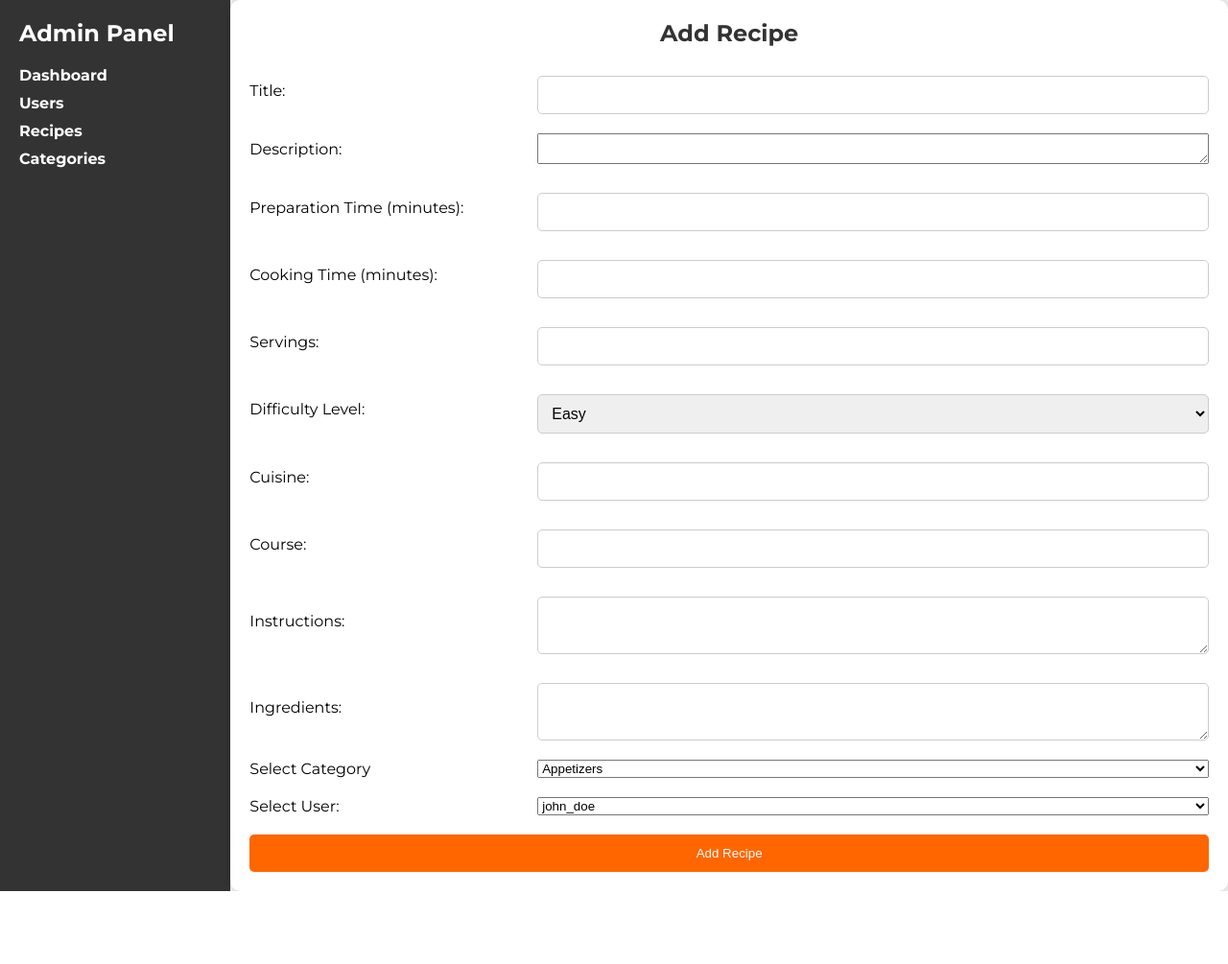
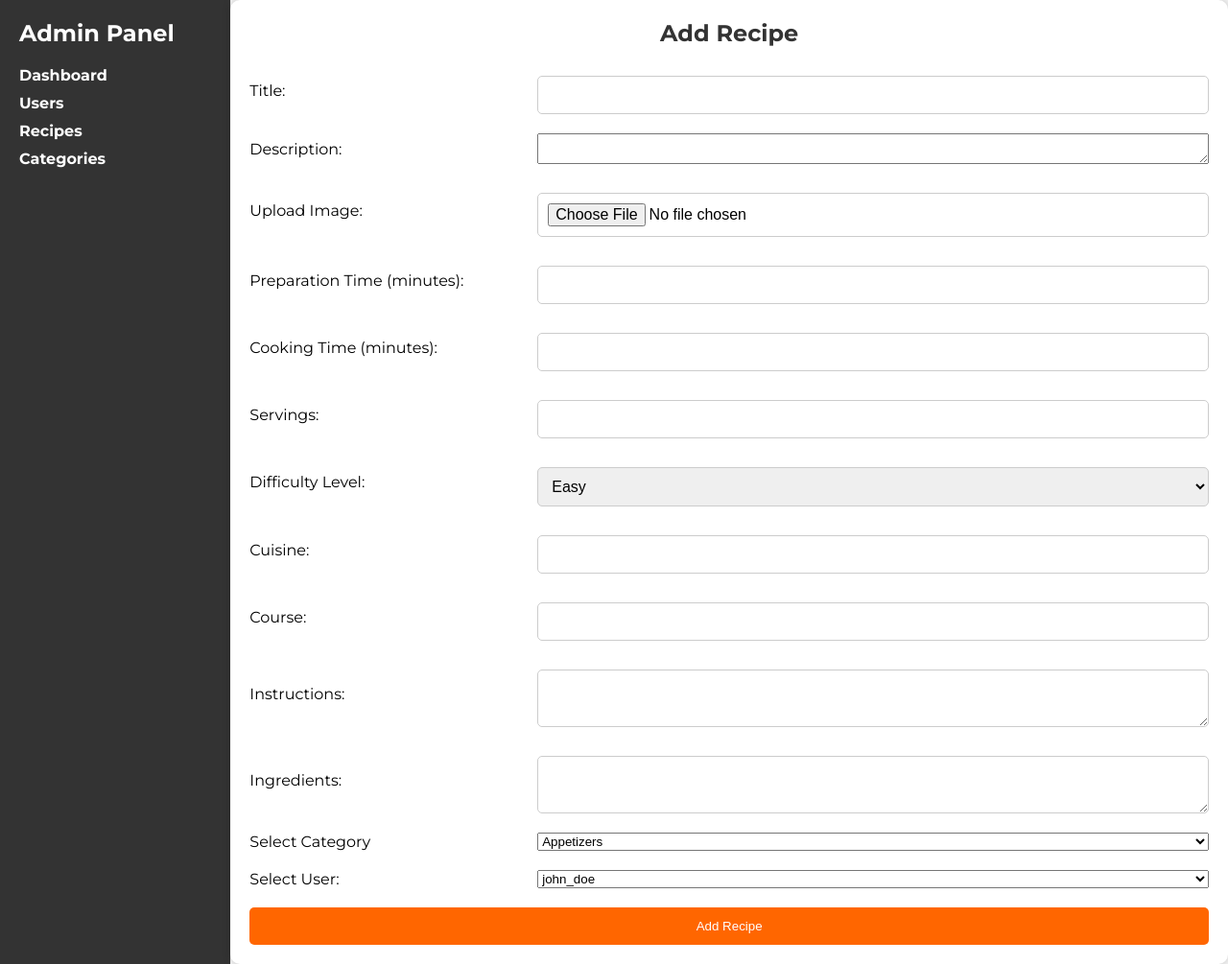
Before and after one commit to tejus07/php-cms, a PHP site: page /admin/edit_recipe.php in a window 1280 px wide. Shown: the whole page at 96% size. Before the commit the page ends 929 px from the top, so only its background shows below. Run offline with PHP 8.4, Linux system fonts and the light colour scheme; a user stored in the database is signed in; data comes from the database, SQL or seed files in the repository; some libraries are stand-ins or nearby versions.

Commit message:
Image update issue fixed

```diff
--- a/admin/edit_recipe.php
+++ b/admin/edit_recipe.php
@@ -1,7 +1,9 @@
 <?php
 include_once '../shared/database.php';
+include_once 'shared/image_handler.php';
 
 $database = new Database();
+$imageHandler = new ImageHandler();
 
 $pdo = $database->getConnection();
 
@@ -47,15 +49,19 @@
 
 if ($_SERVER['REQUEST_METHOD'] === 'POST') {
 
-    // $imageFileName = $_FILES['uploadFile']['name'];
-    // $imageTempName = $_FILES['uploadFile']['tmp_name'];
-    // $folder = "../uploads/images/".$imageFileName;
-    // move_uploaded_file($imageTempName, $folder);
+    $image_url = $data['image_url'];
+
+    if (!empty($_FILES['uploadFile'])) {
+
+        $returned_value = $imageHandler->upload_image($_FILES['uploadFile']);
+        if($returned_value) {
+            $image_url = $returned_value;
+        }
+    }
 
     $recipe_id = $_GET['id'];
     $title = $_POST['title'];
     $description = $_POST['description-hidden'];
-    // $image_url = $folder;
     $preparation_time = $_POST['preparation_time'];
     $cooking_time = $_POST['cooking_time'];
     $servings = $_POST['servings'];
@@ -80,13 +86,14 @@
         instructions = :instructions,
         ingredients = :ingredients,
         category_id = :category_id,
-        user_id = :user_id
+        user_id = :user_id,
+        image_url = :image_url
         WHERE recipe_id = :recipe_id";
 
     $stmt = $pdo->prepare($sql);
     $stmt->bindParam(':title', $title);
     $stmt->bindParam(':description', $description);
-    // $stmt->bindParam(':image_url', $image_url);
+    $stmt->bindParam(':image_url', $image_url);
     $stmt->bindParam(':preparation_time', $preparation_time);
     $stmt->bindParam(':cooking_time', $cooking_time);
     $stmt->bindParam(':servings', $servings);
@@ -143,7 +150,7 @@
 
     <div class="add-recipe-container">
         <h2 class="add-recipe-title">Add Recipe</h2>
-        <form class="recipe-form" action="edit_recipe.php?id=<?php echo $data['recipe_id']?>" method="post">
+        <form class="recipe-form" action="edit_recipe.php?id=<?php echo $data['recipe_id']?>" method="post" enctype="multipart/form-data">
         <div class="form-group">
             <label for="title">Title:</label>
             <input type="text" id="title" name="title" class="form-input" value="<?php echo $data['title']?>" required>
@@ -157,9 +164,30 @@
         <div class="form-group">
             <label for="image_url">Uploaded Image:</label>
             <span class="image-container"><img src="../<?php echo $data['image_url']?>" width="100"></span>
-            <!-- <input type="file" id="image_url" name="uploadFile" class="form-input" value="<?php echo $image_url?>" required> -->
         </div>
         <?php }?>
+
+        <div class="form-group">
+            <label for="image_url">Upload Image:</label>
+            <input type="file" id="image_url" name="uploadFile" class="form-input">
+        </div>
+
+        <script>
+            document.addEventListener('DOMContentLoaded', ()=>{
+                document.getElementById('image_url').addEventListener('change', function() {
+                    const fileInput = document.getElementById('image_url');
+                    const filePath = fileInput.value;
+                    const allowedExtensions = /(\.jpg|\.jpeg|\.png|\.gif)$/i;
+
+                    if (!allowedExtensions.exec(filePath)) {
+                        alert('Please upload files having extensions .jpg/.jpeg/.png/.gif only.');
+                        fileInput.value = '';
+                        throw new Error('Incorrect file format');
+                    }
+                });
+            });
+        </script>
+
         <div class="form-group">
             <label for="preparation_time">Preparation Time (minutes):</label>
             <input type="number" id="preparation_time" name="preparation_time" class="form-input" value="<?php echo $data['preparation_time']?>" required>
--- /dev/null
+++ b/admin/shared/image_handler.php
@@ -0,0 +1,48 @@
+<?php
+
+class ImageHandler {
+
+    public function validate_uploaded_image($temp_path, $new_path)
+    {
+        $allowed_mime_types = ['image/gif', 'image/jpeg', 'image/png'];
+        $allowed_extensions = ['gif', 'jpg', 'png', 'jpeg'];
+
+        $image_info = @getimagesize($temp_path);
+
+        if ($image_info === false || !is_array($image_info)) {
+            return false;
+        }
+
+        $mime_type = $image_info['mime'];
+        $file_extension = strtolower(pathinfo($new_path, PATHINFO_EXTENSION));
+
+        $extension_valid = in_array($file_extension, $allowed_extensions, true);
+        $mime_type_valid = in_array($mime_type, $allowed_mime_types, true);
+
+        return $extension_valid && $mime_type_valid;
+    }
+
+
+
+    public function upload_image($imageFile) {
+        if ($imageFile['error'] !== UPLOAD_ERR_OK) {
+            throw new Exception("File upload error: " . $imageFile['error']);
+        }
+
+        if (!$this->validate_uploaded_image($imageFile['tmp_name'], $imageFile['name'])) {
+            throw new Exception("Invalid file format. Please upload a valid image file.");
+        }
+
+        $uploads_dir = 'uploads/images/';
+        $image_filename = uniqid() . '_' . basename($imageFile['name']);
+        $target_file = $uploads_dir . $image_filename;
+
+        if (move_uploaded_file($imageFile['tmp_name'], "../".$target_file)) {
+            return $target_file;
+        } else {
+            throw new Exception("Failed to move the uploaded file.");
+        }
+    }
+
+}
+?>
```
Also changed, not shown: admin/add_new_recipe.php (+21 -49 lines).
